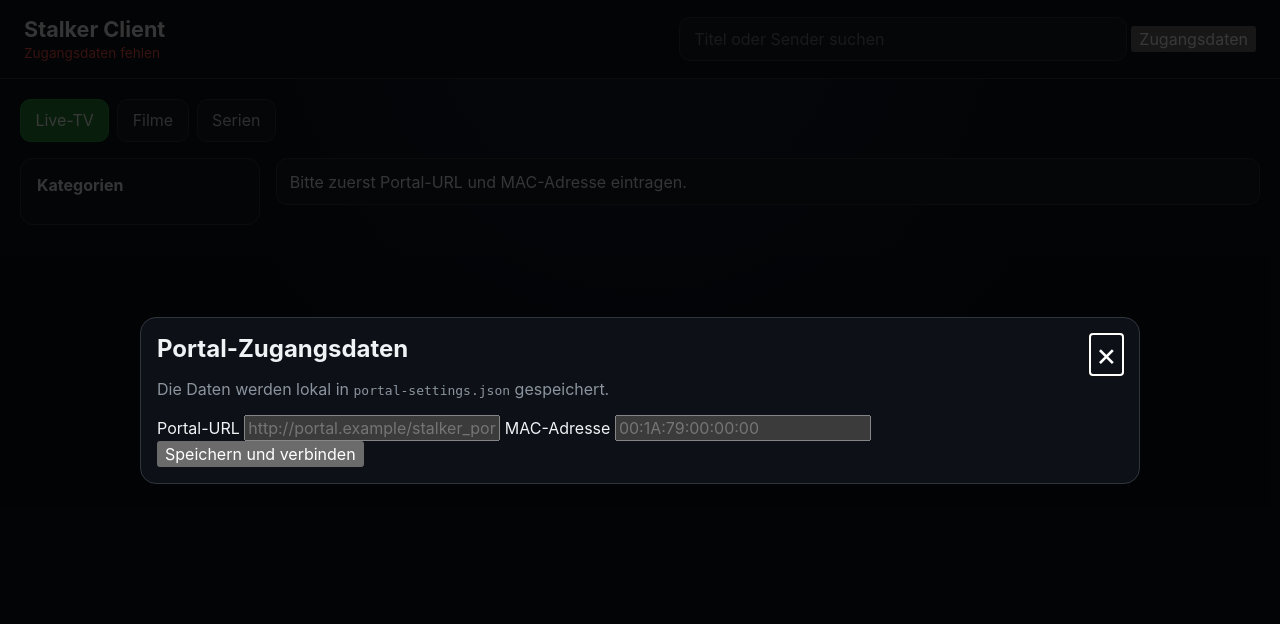
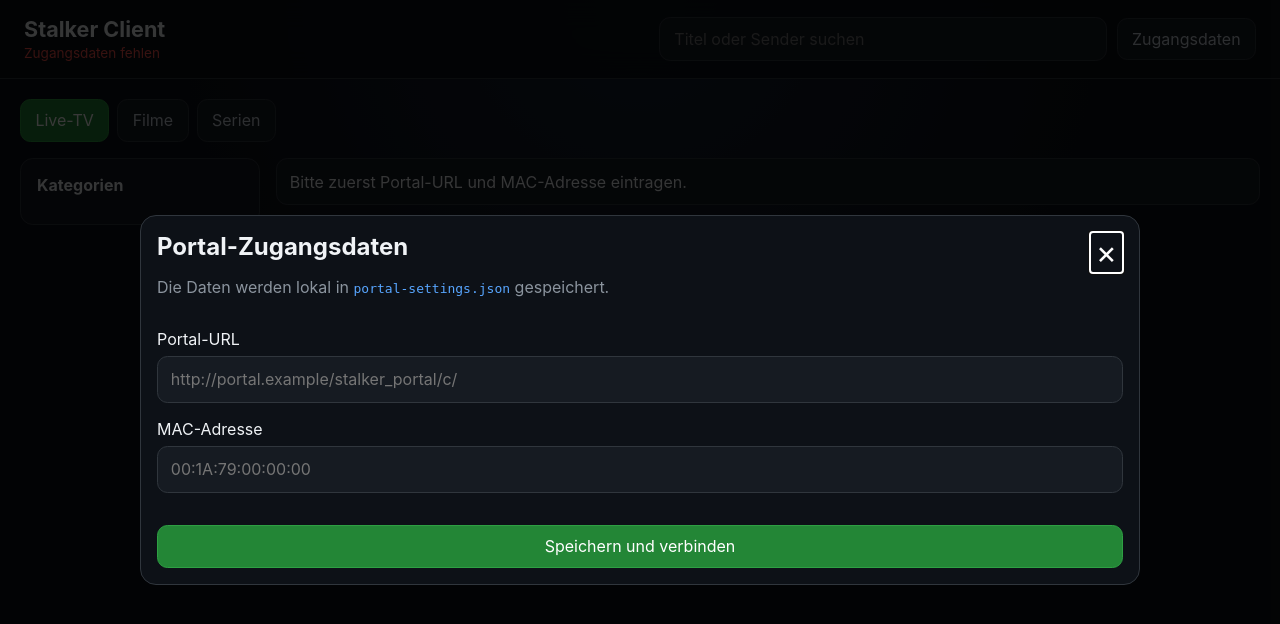
Before and after one commit to Schrittfisch2000/Stalker-Client, a FastAPI app: page / in a window 1280 px wide. Shown: the top 624 px of the page. Run offline with FastAPI, Linux system fonts and the light colour scheme; some libraries are stand-ins or nearby versions.

Commit message:
Style portal settings controls

```diff
--- a/app/static/styles.css
+++ b/app/static/styles.css
@@ -6,11 +6,12 @@ button { cursor: pointer; }
 header { position: sticky; top: 0; z-index: 5; display: flex; justify-content: space-between; gap: 1rem; align-items: center; padding: 1rem 1.5rem; background: rgba(13,17,23,.9); backdrop-filter: blur(14px); border-bottom: 1px solid #30363d; }
 h1 { margin: 0; font-size: 1.35rem; }
 header span { font-size: .85rem; color: #8b949e; }
+.header-actions { display: flex; gap: .6rem; align-items: center; }
 header input { width: min(28rem, 45vw); padding: .7rem .9rem; border: 1px solid #30363d; border-radius: .7rem; background: #161b22; color: inherit; }
 main { padding: 1.25rem; }
 nav { display: flex; gap: .5rem; margin-bottom: 1rem; }
-nav button, .category-list button, .episode-list button { border: 1px solid #30363d; border-radius: .65rem; background: #161b22; color: #c9d1d9; padding: .65rem .9rem; }
-nav button.active, .category-list button.active { background: #238636; border-color: #2ea043; color: white; }
+nav button, .category-list button, .episode-list button, .secondary, .primary { border: 1px solid #30363d; border-radius: .65rem; background: #161b22; color: #c9d1d9; padding: .65rem .9rem; }
+nav button.active, .category-list button.active, .primary { background: #238636; border-color: #2ea043; color: white; }
 .layout { display: grid; grid-template-columns: 15rem minmax(0,1fr); gap: 1rem; }
 aside { background: rgba(22,27,34,.8); border: 1px solid #30363d; border-radius: .8rem; padding: 1rem; height: fit-content; }
 aside h2 { margin-top: 0; font-size: 1rem; }
@@ -34,10 +35,14 @@ dialog::backdrop { background: rgba(0,0,0,.78); }
 .dialog-head h2 { margin: 0; }
 .dialog-head p { color: #8b949e; }
 .dialog-head > button { border: 0; background: transparent; color: white; font-size: 2rem; }
+.settings-form { display: grid; gap: 1rem; }
+.settings-form label { display: grid; gap: .4rem; }
+.settings-form input { width: 100%; padding: .8rem; border: 1px solid #30363d; border-radius: .65rem; background: #161b22; color: inherit; }
+.settings-form code { color: #58a6ff; }
 video { width: 100%; max-height: 65vh; background: black; border-radius: .65rem; }
 .epg { margin-top: 1rem; display: grid; gap: .5rem; }
 .epg div { display: grid; gap: .2rem; padding: .65rem; border-radius: .6rem; background: #161b22; }
 .epg span { color: #8b949e; font-size: .85rem; }
 .episode-list { display: grid; gap: .5rem; margin-top: 1rem; }
 .episode-list button { text-align: left; }
-@media (max-width: 760px) { header { align-items: stretch; flex-direction: column; } header input { width: 100%; } .layout { grid-template-columns: 1fr; } .category-list { display: flex; max-height: none; overflow-x: auto; } .category-list button { white-space: nowrap; } .grid { grid-template-columns: repeat(2,minmax(0,1fr)); } }
+@media (max-width: 760px) { header { align-items: stretch; flex-direction: column; } .header-actions { flex-direction: column; align-items: stretch; } header input { width: 100%; } .layout { grid-template-columns: 1fr; } .category-list { display: flex; max-height: none; overflow-x: auto; } .category-list button { white-space: nowrap; } .grid { grid-template-columns: repeat(2,minmax(0,1fr)); } }
```
